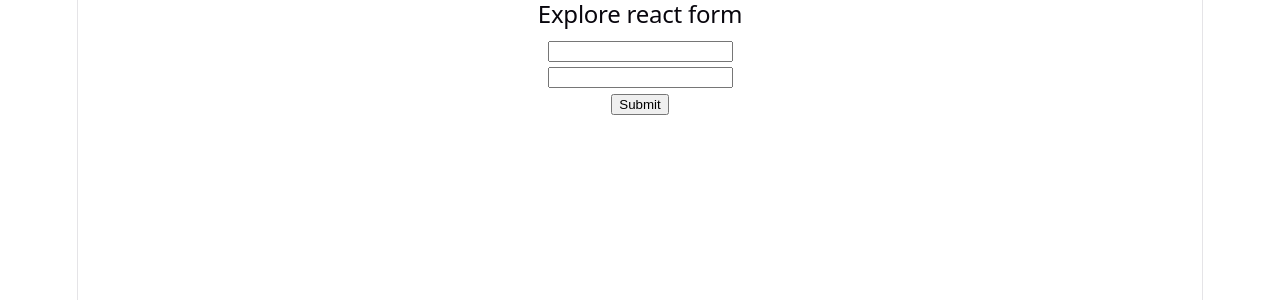
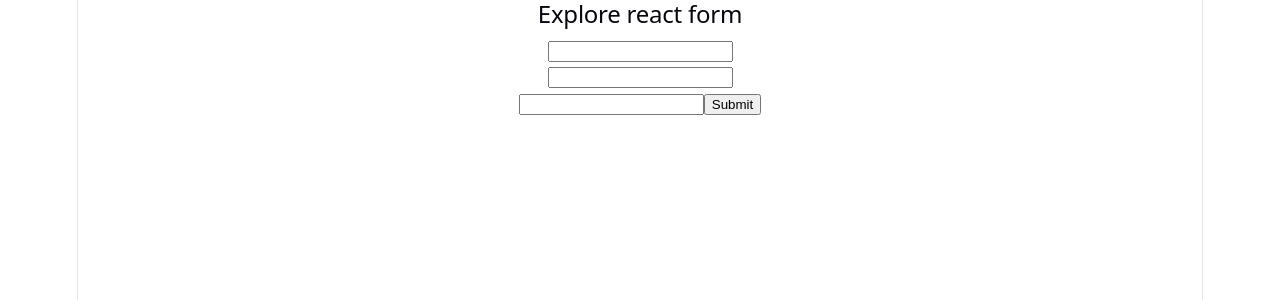
Before and after one commit to jk-jumur/explore-react-form, a React (Vite) app: page / in a window 1280 px wide. Shown: the top 300 px of the page. Built offline with nearby package versions, Linux system fonts and the light colour scheme.

Commit message:
use custom hook to reduce duplication of the code

```diff
--- a/src/App.jsx
+++ b/src/App.jsx
@@ -1,9 +1,11 @@
 
 import './App.css'
+import HookForm from './Components/HookForm/HookForm'
 // import ControlledField from './Components/ControlledField/ControlledField'
-import UnControlledField from './Components/UnControlledField/UnControlledField'
+// import UnControlledField from './Components/UnControlledField/UnControlledField'
 // import FormAction from './Components/FormAction/FormAction'
 // import SimpleForm from './Components/SimpleForm/SimpleFrom'
+
 
 function App() {
 
@@ -19,9 +21,11 @@ function App() {
 
            {/* <ControlledField></ControlledField> */}
 
-           <UnControlledField></UnControlledField>
+           {/* <UnControlledField></UnControlledField> */}
 
-  </>
+         <HookForm/>
+
+    </>
   )
 }
 
--- /dev/null
+++ b/src/Components/HookForm/HookForm.jsx
@@ -0,0 +1,27 @@
+import useInputField from "../Hooks/UseInputField";
+
+const  HookForm = () => {
+      const [name, nameOnChange] = useInputField('');
+      const [email, emailOnChange] = useInputField('');
+      const [password, passwordOnChange] = useInputField('');
+      const handleSUbmit = e => {
+         e.preventDefault();
+         console.log('submit', name, email, password)
+      }
+    return(
+         <div>
+              <form onSubmit={handleSUbmit}>
+                  <input defaultValue={name} type="text" onChange={nameOnChange} />
+
+                  <br />
+
+                  <input type="email" onChange={emailOnChange} name="" id=""/>
+                   <br/>
+                   <input  onChange={passwordOnChange}type="password" name=""  />
+                  <input type="submit" value="Submit" />
+              </form>
+         </div>
+    )
+}
+
+export default HookForm;
--- /dev/null
+++ b/src/Components/Hooks/UseInputField.jsx
@@ -0,0 +1,13 @@
+import { useState } from "react";
+
+const useInputField = (defaultValue) => {
+     const [fieldValue, setFieldValue] = useState(defaultValue);
+
+     const handleFieldOnChange = e => {
+         setFieldValue(e.target.value) ;
+     }
+
+     return [fieldValue, handleFieldOnChange];
+}
+
+export default useInputField;
```
Also changed, not shown: src/Components/ControlledField/ControlledField.jsx (+12 -9 lines).
